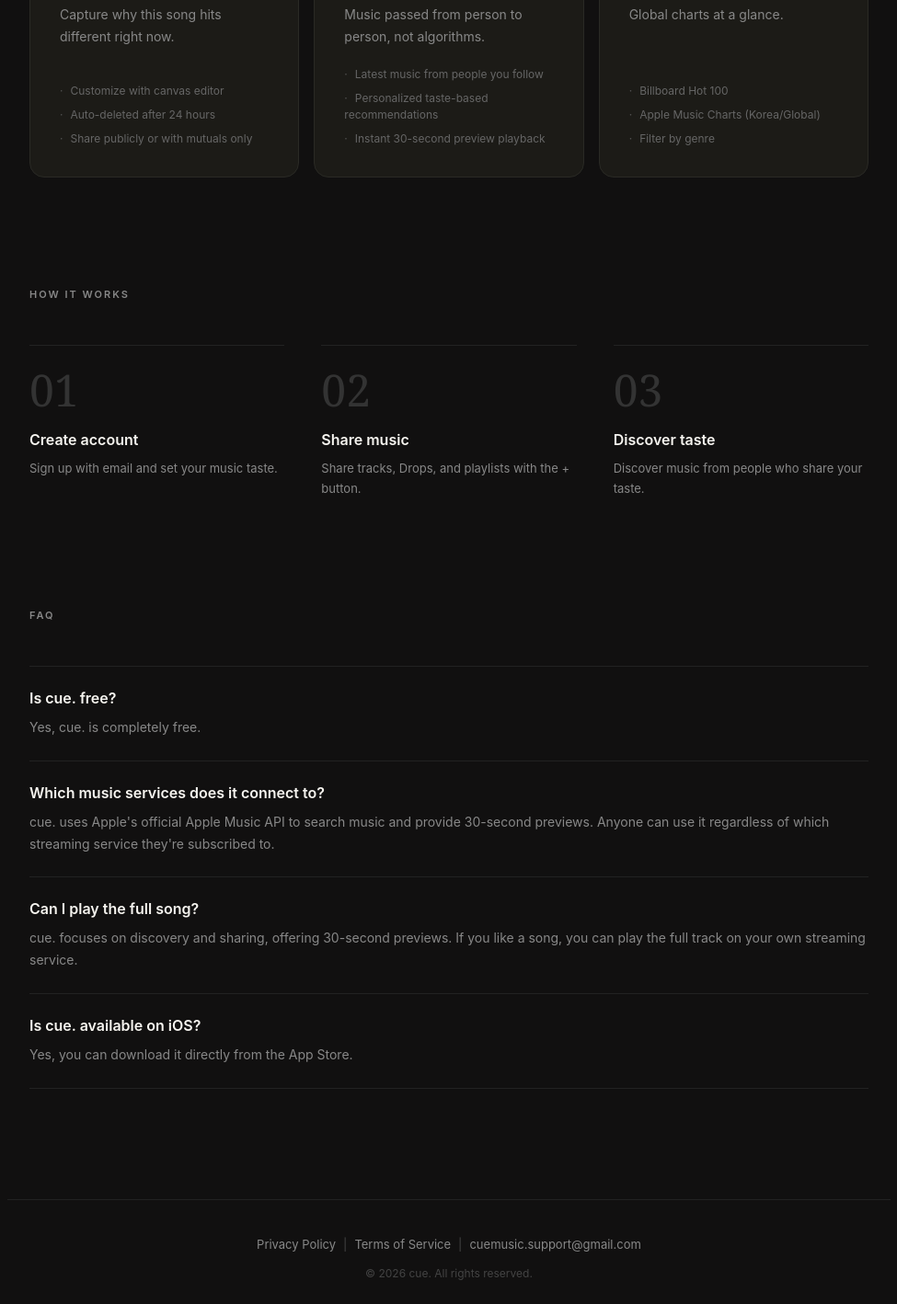
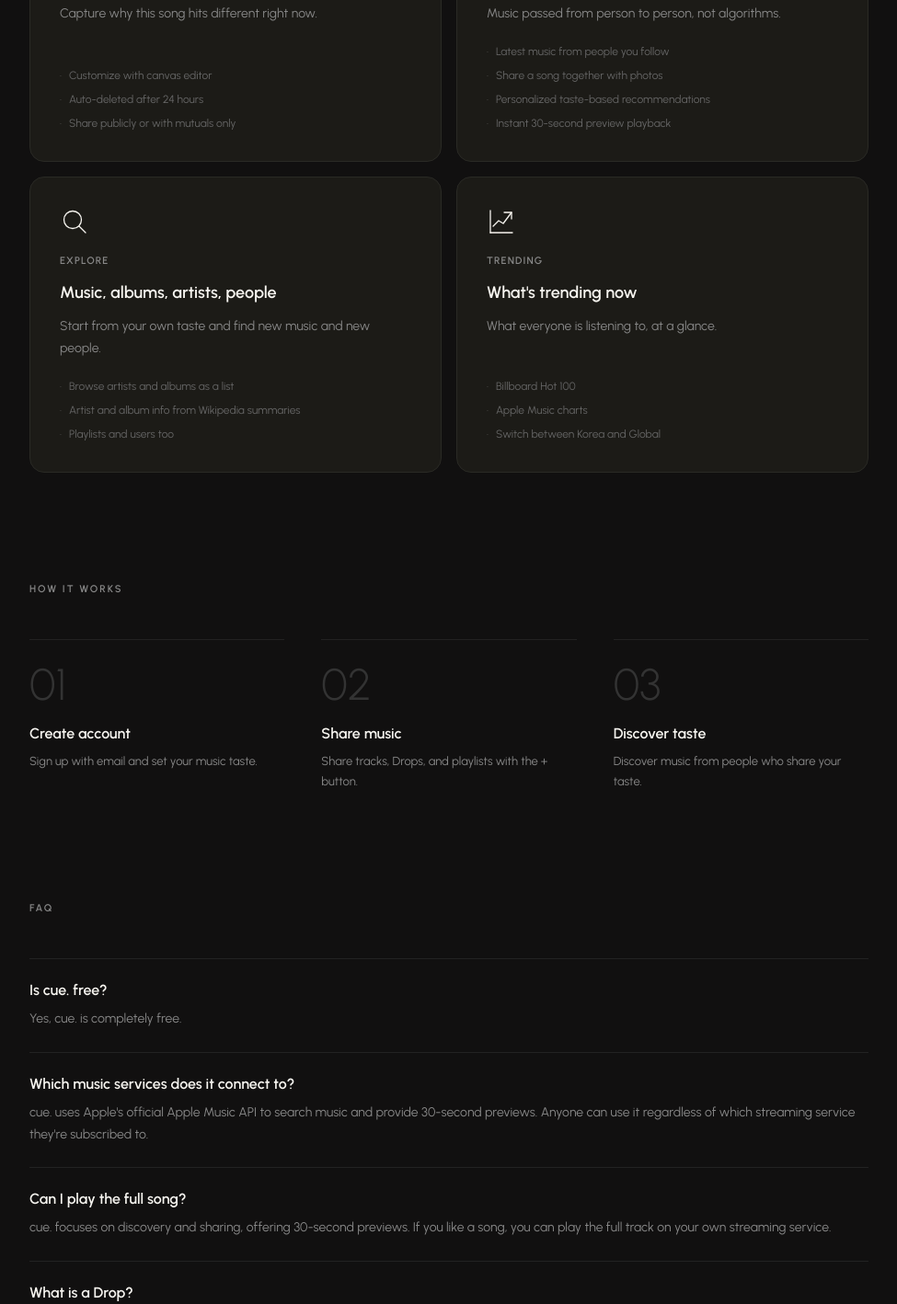
Before and after one commit to Rlatjddn12/cue-web, a plain HTML site: page index.html in a window 1280 px wide. Shown: the part 870-2288 px from the top of the page at 92% size, without its empty margins (152-1127 px from the left). Drawn offline with Linux system fonts and the light colour scheme.

Commit message:
feat(web): self-hosted Urbanist, landing copy refresh (Explore card, Drop FAQ, accurate Trending items)
Co-Authored-By: Claude Opus 5.5 <noreply@anthropic.com>

```diff
--- /dev/null
+++ b/assets/fonts.css
@@ -0,0 +1,7 @@
+/* Urbanist (SIL Open Font License 1.1, see /assets/fonts/OFL.txt) -- same family as the cue. app.
+   Latin subset only (the app's Korean text uses the system font); self-hosted, no third-party requests. */
+@font-face { font-family: 'Urbanist'; font-style: normal; font-weight: 300; font-display: swap; src: url('/assets/fonts/urbanist-300.woff2') format('woff2'); }
+@font-face { font-family: 'Urbanist'; font-style: normal; font-weight: 400; font-display: swap; src: url('/assets/fonts/urbanist-400.woff2') format('woff2'); }
+@font-face { font-family: 'Urbanist'; font-style: normal; font-weight: 500; font-display: swap; src: url('/assets/fonts/urbanist-500.woff2') format('woff2'); }
+@font-face { font-family: 'Urbanist'; font-style: normal; font-weight: 600; font-display: swap; src: url('/assets/fonts/urbanist-600.woff2') format('woff2'); }
+@font-face { font-family: 'Urbanist'; font-style: normal; font-weight: 700; font-display: swap; src: url('/assets/fonts/urbanist-700.woff2') format('woff2'); }
--- a/index.html
+++ b/index.html
@@ -8,8 +8,10 @@
   <meta name="keywords" content="음악 공유, 음악 SNS, 취향 매칭, 플레이리스트 공유, cue" />
   <link rel="canonical" href="https://cue-music.netlify.app" />
   <link rel="preload" as="image" href="/assets/app-icon.png?v=2">
+  <link rel="preload" as="font" type="font/woff2" href="/assets/fonts/urbanist-400.woff2" crossorigin>
   <link rel="icon" type="image/png" href="/favicon.png?v=2">
   <link rel="apple-touch-icon" href="/apple-touch-icon.png">
+  <link rel="stylesheet" href="/assets/fonts.css">
   <meta property="og:title" content="cue. — 스트리밍 앱이 달라도, 취향은 같으니까" />
   <meta property="og:description" content="취향 기반 음악 공유 SNS. 좋아하는 곡으로 취향 맞는 사람을 만나보세요." />
   <meta property="og:image" content="https://cue-music.netlify.app/og-image.png?v=2" />
@@ -39,10 +41,12 @@
 
     html { scroll-behavior: smooth; }
 
+    button { font-family: inherit; }
+
     body {
       background: #111010;
       color: #F7F5F0;
-      font-family: -apple-system, BlinkMacSystemFont, 'Segoe UI', sans-serif;
+      font-family: 'Urbanist', -apple-system, BlinkMacSystemFont, 'Apple SD Gothic Neo', 'Noto Sans KR', 'Malgun Gothic', 'Segoe UI', sans-serif;
       -webkit-font-smoothing: antialiased;
       -moz-osx-font-smoothing: grayscale;
       min-height: 100vh;
@@ -79,9 +83,9 @@
     }
 
     .tagline-ko {
-      font-family: Georgia, serif;
+      font-family: 'Urbanist', -apple-system, BlinkMacSystemFont, 'Apple SD Gothic Neo', 'Noto Sans KR', 'Malgun Gothic', 'Segoe UI', sans-serif;
       font-size: 22px;
-      font-weight: 400;
+      font-weight: 500;
       color: #F7F5F0;
       margin-bottom: 12px;
       line-height: 1.5;
@@ -118,7 +122,7 @@
       border: 1px solid #F7F5F0;
       background: transparent;
       color: #F7F5F0;
-      font-family: -apple-system, BlinkMacSystemFont, 'Segoe UI', sans-serif;
+      font-family: 'Urbanist', -apple-system, BlinkMacSystemFont, 'Apple SD Gothic Neo', 'Noto Sans KR', 'Malgun Gothic', 'Segoe UI', sans-serif;
       font-size: 14px;
       font-weight: 500;
       text-decoration: none;
@@ -145,7 +149,7 @@
 
     .features-grid {
       display: grid;
-      grid-template-columns: repeat(3, 1fr);
+      grid-template-columns: repeat(2, 1fr);
       align-items: stretch;
       gap: 16px;
     }
@@ -178,9 +182,9 @@
     }
 
     .feature-title {
-      font-family: Georgia, serif;
+      font-family: 'Urbanist', -apple-system, BlinkMacSystemFont, 'Apple SD Gothic Neo', 'Noto Sans KR', 'Malgun Gothic', 'Segoe UI', sans-serif;
       font-size: 18px;
-      font-weight: 400;
+      font-weight: 600;
       color: #F7F5F0;
       margin-bottom: 12px;
       line-height: 1.4;
@@ -240,7 +244,7 @@
     }
 
     .step-number {
-      font-family: Georgia, serif;
+      font-family: 'Urbanist', -apple-system, BlinkMacSystemFont, 'Apple SD Gothic Neo', 'Noto Sans KR', 'Malgun Gothic', 'Segoe UI', sans-serif;
       font-size: 48px;
       font-weight: 300;
       color: #333;
@@ -478,10 +482,40 @@
         <ul class="feature-subs">
           <li data-ko="팔로우한 사람들의 최신 음악"
               data-en="Latest music from people you follow">팔로우한 사람들의 최신 음악</li>
+          <li data-ko="곡과 사진을 함께 올려 공유"
+              data-en="Share a song together with photos">곡과 사진을 함께 올려 공유</li>
           <li data-ko="취향 기반 맞춤 추천"
               data-en="Personalized taste-based recommendations">취향 기반 맞춤 추천</li>
           <li data-ko="30초 프리뷰 즉시 재생"
               data-en="Instant 30-second preview playback">30초 프리뷰 즉시 재생</li>
+        </ul>
+      </div>
+
+      <div class="feature-card">
+        <div class="feature-icon">
+          <svg viewBox="0 0 32 32" fill="none" stroke="#F7F5F0" stroke-width="1.3" stroke-linecap="round" stroke-linejoin="round">
+            <circle cx="14" cy="14" r="9.5" />
+            <path d="M21 21 L28 28" />
+          </svg>
+        </div>
+        <div class="feature-label">EXPLORE</div>
+        <div class="feature-title"
+             data-ko="음악, 앨범, 아티스트, 사람까지"
+             data-en="Music, albums, artists, people">
+          음악, 앨범, 아티스트, 사람까지
+        </div>
+        <div class="feature-desc"
+             data-ko="내 취향에서 출발해 새로운 음악과 사람을 찾아보세요."
+             data-en="Start from your own taste and find new music and new people.">
+          내 취향에서 출발해 새로운 음악과 사람을 찾아보세요.
+        </div>
+        <ul class="feature-subs">
+          <li data-ko="아티스트와 앨범을 목록으로 한눈에"
+              data-en="Browse artists and albums as a list">아티스트와 앨범을 목록으로 한눈에</li>
+          <li data-ko="아티스트·앨범 소개는 위키백과 요약으로"
+              data-en="Artist and album info from Wikipedia summaries">아티스트·앨범 소개는 위키백과 요약으로</li>
+          <li data-ko="플레이리스트와 유저도 함께 탐색"
+              data-en="Playlists and users too">플레이리스트와 유저도 함께 탐색</li>
         </ul>
       </div>
 
@@ -501,17 +535,17 @@
           지금 뜨는 음악
         </div>
         <div class="feature-desc"
-             data-ko="글로벌 차트를 한눈에."
-             data-en="Global charts at a glance.">
-          글로벌 차트를 한눈에.
+             data-ko="지금 많이 듣는 음악을 한눈에."
+             data-en="What everyone is listening to, at a glance.">
+          지금 많이 듣는 음악을 한눈에.
         </div>
         <ul class="feature-subs">
           <li data-ko="Billboard Hot 100"
               data-en="Billboard Hot 100">Billboard Hot 100</li>
-          <li data-ko="Apple Music 인기 차트 (한국/글로벌)"
-              data-en="Apple Music Charts (Korea/Global)">Apple Music 인기 차트 (한국/글로벌)</li>
-          <li data-ko="장르별 필터"
-              data-en="Filter by genre">장르별 필터</li>
+          <li data-ko="Apple Music 인기 차트"
+              data-en="Apple Music charts">Apple Music 인기 차트</li>
+          <li data-ko="한국 · 글로벌 차트 전환"
+              data-en="Switch between Korea and Global">한국 · 글로벌 차트 전환</li>
         </ul>
       </div>
 
@@ -622,14 +656,27 @@
 
       <div class="faq-item">
         <div class="faq-question"
-             data-ko="iOS에서도 사용할 수 있나요?"
-             data-en="Is cue. available on iOS?">
-          iOS에서도 사용할 수 있나요?
+             data-ko="Drop은 무엇인가요?"
+             data-en="What is a Drop?">
+          Drop은 무엇인가요?
         </div>
         <div class="faq-answer"
-             data-ko="네, App Store에서 바로 다운로드할 수 있습니다."
-             data-en="Yes, you can download it directly from the App Store.">
-          네, App Store에서 바로 다운로드할 수 있습니다.
+             data-ko="오늘의 곡과 감정을 남기는 24시간짜리 음악 기록입니다. 24시간이 지나면 자동으로 삭제되고, 전체 공개 또는 맞팔로만 공개할 수 있습니다."
+             data-en="A Drop is a 24-hour music moment for the song and mood of the day. It is deleted automatically after 24 hours, and you can share it publicly or with mutual followers only.">
+          오늘의 곡과 감정을 남기는 24시간짜리 음악 기록입니다. 24시간이 지나면 자동으로 삭제되고, 전체 공개 또는 맞팔로만 공개할 수 있습니다.
+        </div>
+      </div>
+
+      <div class="faq-item">
+        <div class="faq-question"
+             data-ko="iOS와 Android에서 모두 사용할 수 있나요?"
+             data-en="Is cue. available on both iOS and Android?">
+          iOS와 Android에서 모두 사용할 수 있나요?
+        </div>
+        <div class="faq-answer"
+             data-ko="네, App Store와 Google Play에서 바로 다운로드할 수 있습니다."
+             data-en="Yes, you can download it from the App Store and Google Play.">
+          네, App Store와 Google Play에서 바로 다운로드할 수 있습니다.
         </div>
       </div>
 
```
Also changed, not shown: callback.html (+2 -1 lines), invite.html (+2 -1 lines), post.html (+2 -1 lines), privacy.html (+2 -1 lines), profile.html (+2 -1 lines), terms.html (+2 -1 lines), track.html (+2 -1 lines), assets/fonts/OFL.txt (added), assets/fonts/urbanist-300.woff2 (added), assets/fonts/urbanist-400.woff2 (added), assets/fonts/urbanist-500.woff2 (added), assets/fonts/urbanist-600.woff2 (added), assets/fonts/urbanist-700.woff2 (added).
